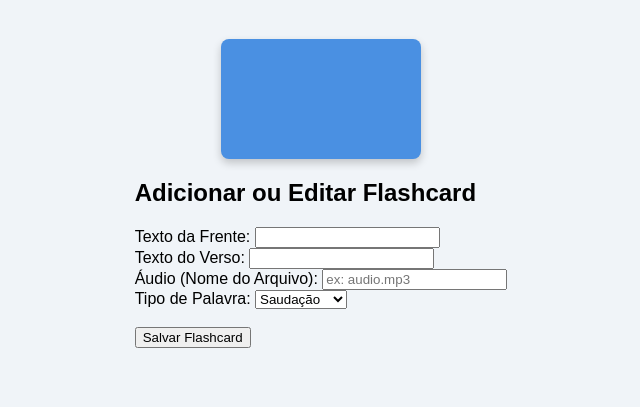
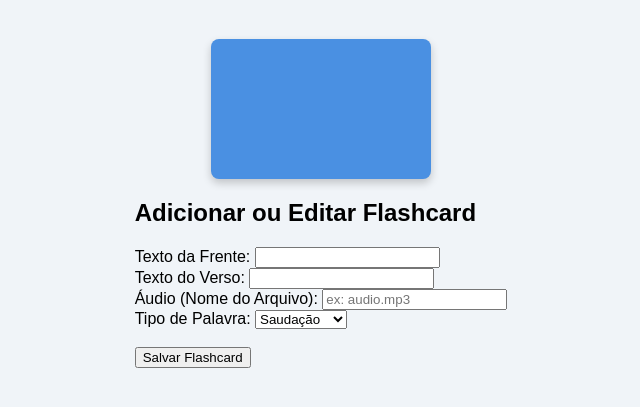
Before and after one commit to llshb/Aprender-Luxemburgues-, a plain HTML site: page index.html in a window 1280 px wide. Both pictures are taken after a click on the button "Salvar Flashcard". Shown: the part 89-496 px from the top of the page, without its empty margins (319-959 px from the left). Drawn offline with Linux system fonts and the light colour scheme.

Commit message:
Update index.html

```diff
--- a/index.html
+++ b/index.html
@@ -25,7 +25,7 @@
         }
         .flashcard {
             width: 200px;
-            height: 120px;
+            min-height: 120px;
             background-color: #fff;
             border-radius: 8px;
             box-shadow: 0px 4px 8px rgba(0, 0, 0, 0.2);
@@ -36,15 +36,17 @@
             position: relative;
             overflow: hidden;
             transition: transform 0.3s;
+            padding: 10px;
             text-align: justify;
+            word-wrap: break-word;
+            display: flex;
+            flex-direction: column;
         }
         .flashcard:hover {
             transform: scale(1.05);
         }
         .front, .back {
-            position: absolute;
             width: 100%;
-            height: 100%;
             display: flex;
             align-items: center;
             justify-content: center;
@@ -54,8 +56,13 @@
             backface-visibility: hidden;
             border-radius: 8px;
             text-align: justify;
+            word-wrap: break-word;
+            display: flex;
+            flex-direction: column;
         }
-        .front { color: white; }
+        .front {
+            color: white;
+        }
         .back {
             color: white;
             transform: rotateY(180deg);
```
